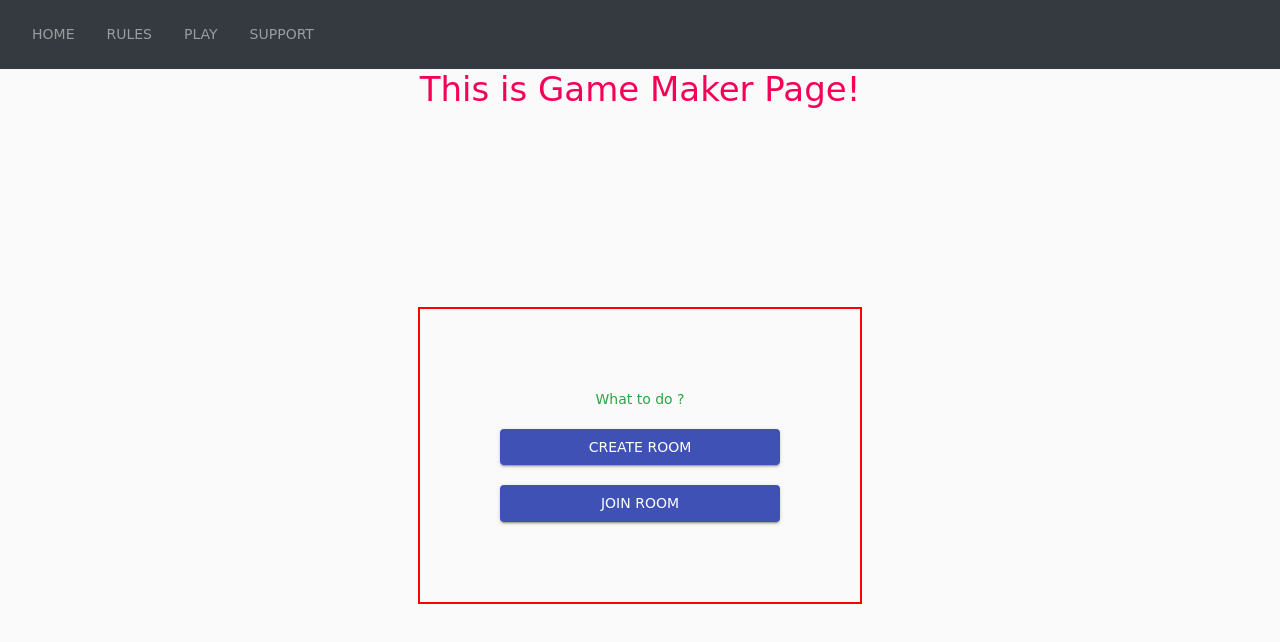
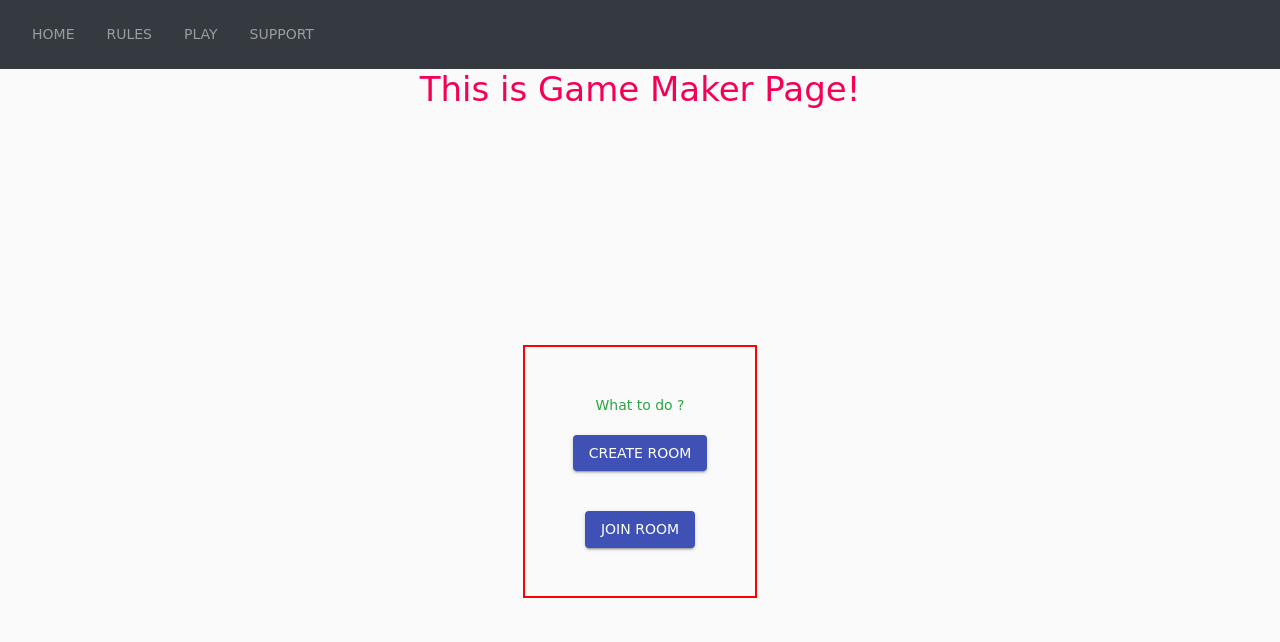
Before and after one commit to vsaimathur/MultiTambola, a React (Create React App) app in the folder client/: page /play in a window 1280 px wide. Shown: the top 642 px of the page. Built offline with nearby package versions, Linux system fonts and the light colour scheme; no server answers.

Commit message:
implemented logic for showing Game completed message after all number of board are completed. Also changed index.css file and used grid

```diff
--- a/client/src/LiveNumDisplay.js
+++ b/client/src/LiveNumDisplay.js
@@ -9,7 +9,7 @@ const LiveNumDisplay = () => {
 
     const socket = useContext(SocketContext);
     const playerStatus = useContext(PlayerCheckContext);
-    const { curLiveNumGen, prevLiveNumGen, sequenceNumber } = useContext(LiveNumGenContext);
+    const { curLiveNumGen, prevLiveNumGen, sequenceNumber, boardFinished } = useContext(LiveNumGenContext);
 
     const [generateButtonClicked, setGenerateButtonClicked] = useState(false);
     const [switchStateOn, setSwitchStateOn] = useState(false);
@@ -42,17 +42,17 @@ const LiveNumDisplay = () => {
     }, [socket])
 
     // if switch is on then, this hook useInterval sets given amount of interval and also takes care of clearing it.
-    useInterval(handleEmitTimeBasedInterval, switchStateOn ? EMIT_TIME_INTERVAL : null);
+    useInterval(handleEmitTimeBasedInterval, (!boardFinished && switchStateOn) ? EMIT_TIME_INTERVAL : null);
 
     useEffect(() => {
         console.log(switchStateOn);
-        if (generateButtonClicked && !switchStateOn) {
+        if (generateButtonClicked && !switchStateOn && !boardFinished) {
             console.log(1);
             socket.emit("LIVE_NUM_GEN_REQ", {
                 sequenceNumber
             })
         }
-    }, [generateButtonClicked, switchStateOn, socket])
+    }, [generateButtonClicked, switchStateOn, boardFinished, socket])
 
     useEffect(() => {
         setGenerateButtonClicked(false);
@@ -66,8 +66,9 @@ const LiveNumDisplay = () => {
 
     return (
         <>
-            <Typography variant="h2" color="secondary">{curLiveNumGen}</Typography>
-            <Typography variant="h5" color="primary">{prevLiveNumGen}</Typography>
+            {boardFinished && <Typography variant="h2" color="secondary">Game Completed!</Typography>}
+            {!boardFinished && <Typography variant="h2" color="secondary">{curLiveNumGen}</Typography>}
+            {!boardFinished && <Typography variant="h5" color="primary">{prevLiveNumGen}</Typography>}
             {playerStatus === 0 && <Button variant="contained" color="primary" onClick={handleGenerateButtonClicked}>Generate</Button>}
             {playerStatus === 0 && <Switch checked={switchStateOn} onChange={handleSwitchStateChanged} inputProps={{ 'aria-label': 'secondary checkbox' }} />}
         </>
--- a/client/src/Play.js
+++ b/client/src/Play.js
@@ -1,15 +1,26 @@
 import { Typography } from '@material-ui/core';
 import Button from '@material-ui/core/Button';
 import {useHistory} from 'react-router-dom';
+
+const rootStyles = {
+    height : "100%",
+    display : "grid",
+    gridTemplateRows : "10% auto"
+
+}
+
+const centerContentStyles = {
+    height : "100%"
+}
 
 const Play = () => {
 
     const history = useHistory();
     return (
-        <>
+        <div style = {rootStyles}>
             <Typography variant = "h4" color = "secondary" align = "center">This is Game Maker Page!</Typography>
-            <div className="center-content">
-                <div className="game-maker-buttons">
+            <div className="center-content d-flex justify-content-center align-items-center" style = {centerContentStyles}>
+                <div style = {{border : "2px solid red"}} className="game-maker-buttons d-flex flex-column justify-content-center align-items-center p-5">
                     <div className="text-center text-success">What to do ?</div>
                     <br/>
                     <Button id="create-room-button" variant = "contained" color = "primary" onClick = {() => history.push("/createnewroom")}>Create Room</Button>
@@ -18,7 +29,7 @@ const Play = () => {
                     <Button id="join-room-button" variant = "contained" color = "primary" onClick = {() => history.push("/joinroom")}>Join Room</Button>
                 </div>
             </div>
-        </>
+        </div>
     );
 }
 
--- a/client/src/PodiumRoom.js
+++ b/client/src/PodiumRoom.js
@@ -6,7 +6,7 @@ import Table from "react-bootstrap/Table";
 const PodiumRoom = () => {
     const socket = useContext(SocketContext);
     const [playersPoints, setPlayersPoints] = useState(null);
-    const NO_PLAYERS_PODIUM = 8;
+    const NO_PLAYERS_PODIUM = 10;
 
     const handleFinalPlayersPointsAck = (data) => {
         console.log(data.finalPlayersPoints);
@@ -37,13 +37,13 @@ const PodiumRoom = () => {
                         playersPoints.map((playerArr, index) => {
                             if (index < NO_PLAYERS_PODIUM) {
                                 return (<>
-                                    <tr>
+                                    <tr key = {index}>
                                         <td className = "ripple">{index + 1}</td>
                                         <td className = "ripple">{playerArr[0]}</td>
                                         <td className = "ripple">{playerArr[1]}</td>
                                     </tr>
                                 </>)
-                            }
+                            } else return false;
                         })
                     }
                 </tbody>
--- a/client/src/ShowBoard.js
+++ b/client/src/ShowBoard.js
@@ -5,7 +5,6 @@ import Table from 'react-bootstrap/Table';
 import { Button, Typography } from "@material-ui/core";
 import { RoomBoardDataLiveContext } from "./contexts/useRoomBoardDataLive";
 import useTimeout from './useTimeout';
-import PointsDisplay from "./PointsDisplay";
 import MonetizationOnIcon from '@material-ui/icons/MonetizationOn'; //money coin symbol
 
 const ShowBoard = () => {
--- a/client/src/contexts/useLiveNumGen.js
+++ b/client/src/contexts/useLiveNumGen.js
@@ -9,11 +9,15 @@ const useLiveNumGen = () => {
     const [sequenceNumber, setSequenceNumber] = useState(0);
     const [curLiveNumGen, setCurLiveNumGen] = useState();
     const [prevLiveNumGen, setPrevLiveNumGen] = useState();
+    const [boardFinished, setBoardFinished] = useState(false);
 
     const handleLiveBoardSequenceGenAck = (data) => {
         setSequenceNumber(prevSequenceNumber => (prevSequenceNumber + 1));
         setCurLiveNumGen(data.curNumGen);
         setPrevLiveNumGen(data.prevNumGen);
+        setBoardFinished((prevStatus) => {
+            if(data.status !== "ongoing") return true;
+        })
     }
 
     useEffect(() => {
@@ -24,7 +28,7 @@ const useLiveNumGen = () => {
 
     }, [socket])
 
-    return { sequenceNumber, curLiveNumGen, prevLiveNumGen };
+    return { sequenceNumber, curLiveNumGen, prevLiveNumGen, boardFinished };
 }
 
 export default useLiveNumGen;
--- a/client/src/index.css
+++ b/client/src/index.css
@@ -1,43 +1,13 @@
 * {margin: 0%; padding: 0%; box-sizing: border-box; font-family: "Comic Sans MS";}
 
-html, body {
+html, body, #root, .App, .total{
     height: 100%;
 }
 
-.total{
-    height: 100%;
-    display: flex;
-    flex-direction: column;
+.main-content {
+    height: calc(100% - 68px);
+    /* 68px is navbar height */
 }
-#root { height : 100%; }
-.main-content {
-    height: 100%;
-}
-
-.center-content {
-    height: calc(100% - 42px);
-    display: flex;
-    flex-direction: column;
-    align-items: center;
-    justify-content: center;
-}
-
-.game-maker-buttons {
-    border : 2px solid red;
-    padding: 10vh;
-}
-
-#create-room-button {
-    width: 35vh;
-}
-
-#join-room-button {
-    width: 35vh;
-}
-
-/* .footer {
-    margin-top: auto;
-} */
 
 /* custom ripple code from https://web.archive.org/web/20180826093719/http://www.learncodeonline.in:80/blog/getting-perfect-ripple-effect-using-css/
  for tambola cells ripple effect*/
```
Also changed, not shown: 1 other file (tests, documents, lock files or other folders).
